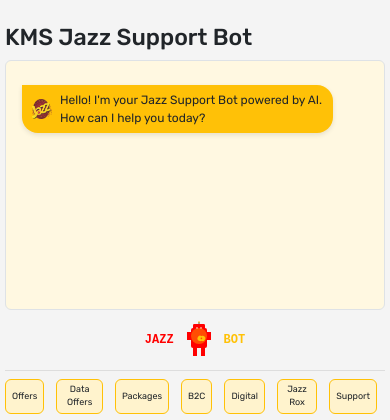
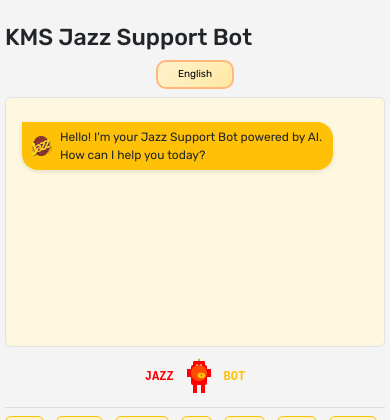
Before and after one commit to hmzza/chatbot-jazz-kms, a Flask app: page / in a window 390 px wide. Shown: the top 420 px of the page. Run offline with Flask 3, Linux system fonts and the light colour scheme.

Commit message:
modified UI for english and roman urdu button

```diff
--- a/static/chatbot.css
+++ b/static/chatbot.css
@@ -93,6 +93,35 @@
   background-color: #c82333;
   border-color: #bd2130;
 }
+/* Language Selector */
+.language-selector {
+  text-align: center;
+}
+.language-selector .form-select {
+  width: 100px; /* Increased width */
+  border: 2px solid #ffb77c;
+  background: linear-gradient(135deg, #fff3cd, #ffe8a3); /* Gradient for aesthetic */
+  color: #000000;
+  font-size: 13px; /* Larger font for readability */
+  font-weight:lighter; /* Bolder text */
+  text-align: center; /* Centered text */
+  padding: 6px 10px; /* More spacious padding */
+  border-radius: 10px; /* Rounded corners */
+  transition: all 0.3s ease; /* Smooth transition for hover/focus */
+}
+.language-selector .form-select:hover {
+  background: linear-gradient(135deg, #ffe8a3, #ffc107); /* Brighter gradient on hover */
+}
+.language-selector .form-select:focus {
+  border-color: #ff2b40;
+  box-shadow: 0 0 10px rgba(220, 53, 69, 0.8);
+  background: linear-gradient(135deg, #fff3cd, #ffe8a3); /* Reset gradient on focus */
+}
+.language-selector .form-select:disabled {
+  background: #e9ecef;
+  opacity: 0.65;
+  cursor: not-allowed;
+}
 /* Robot Animation Area */
 .robot-area {
   display: flex;
@@ -179,6 +208,11 @@
   .robot-text {
     font-size: 14px; /* Scale down text */
   }
+  .language-selector .form-select {
+    width: 160px; /* Adjusted for smaller screens */
+    font-size: 12px; /* Slightly smaller font */
+    padding: 6px 10px; /* Adjusted padding */
+  }
   #quick-replies {
     gap: 5px;
     padding: 5px 0;
@@ -229,6 +263,11 @@
   .robot-text {
     font-size: 12px; /* Further scale down text */
   }
+  .language-selector .form-select {
+    width: 120px; /* Further adjusted for smaller screens */
+    font-size: 10px; /* Smaller font */
+    padding: 5px 8px; /* Adjusted padding */
+  }
   #quick-replies {
     gap: 4px;
     padding: 4px 0;
--- a/static/chatbot.js
+++ b/static/chatbot.js
@@ -38,6 +38,7 @@
     $("#send-btn").prop("disabled", true);
     $("#user-input").prop("disabled", true);
     $("#quick-replies button").prop("disabled", true);
+    $("#language-select").prop("disabled", true); // Disable language selector
     $("#stop-btn").show();
     startTypingAnimation();
   }
@@ -46,6 +47,7 @@
     $("#send-btn").prop("disabled", false);
     $("#user-input").prop("disabled", false);
     $("#quick-replies button").prop("disabled", false);
+    $("#language-select").prop("disabled", false); // Enable language selector
     $("#stop-btn").hide();
     $("#user-input").focus();
     stopTypingAnimation();
@@ -76,6 +78,9 @@
     // Store the complete response
     let fullResponse = "";
 
+    // Get selected language
+    const language = $("#language-select").val();
+
     // Create a new AbortController
     currentController = new AbortController();
     const signal = currentController.signal;
@@ -83,7 +88,7 @@
     fetch("/chat", {
       method: "POST",
       headers: { "Content-Type": "application/json" },
-      body: JSON.stringify({ message: userMsg }),
+      body: JSON.stringify({ message: userMsg, language: language }), // Include language
       signal: signal, // Add the signal to allow aborting
     })
       .then((response) => {
@@ -165,6 +170,9 @@
     // Hide stop button initially
     $("#stop-btn").hide();
 
+    // Set default language to English
+    $("#language-select").val("english");
+
     setTimeout(() => {
       appendMessage(
         "Hello! I'm your Jazz Support Bot powered by AI. How can I help you today?",
--- a/templates/index.html
+++ b/templates/index.html
@@ -11,6 +11,12 @@
 <body>
   <div class="container mt-4">
     <h3>KMS Jazz Support Bot</h3>
+    <div class="language-selector mb-2">
+      <select id="language-select" class="form-select" style="width: auto; display: inline-block;">
+        <option value="english" selected>English</option>
+        <option value="roman-urdu">Roman Urdu</option>
+      </select>
+    </div>
     <div class="chat-box border p-3 rounded" id="chat-box"></div>
     <div class="robot-area" id="robotArea">
       <span class="robot-text robot-jazz">Jazz</span>
```
Also changed, not shown: models/memory.py (+8 -2 lines), 1 other file.
